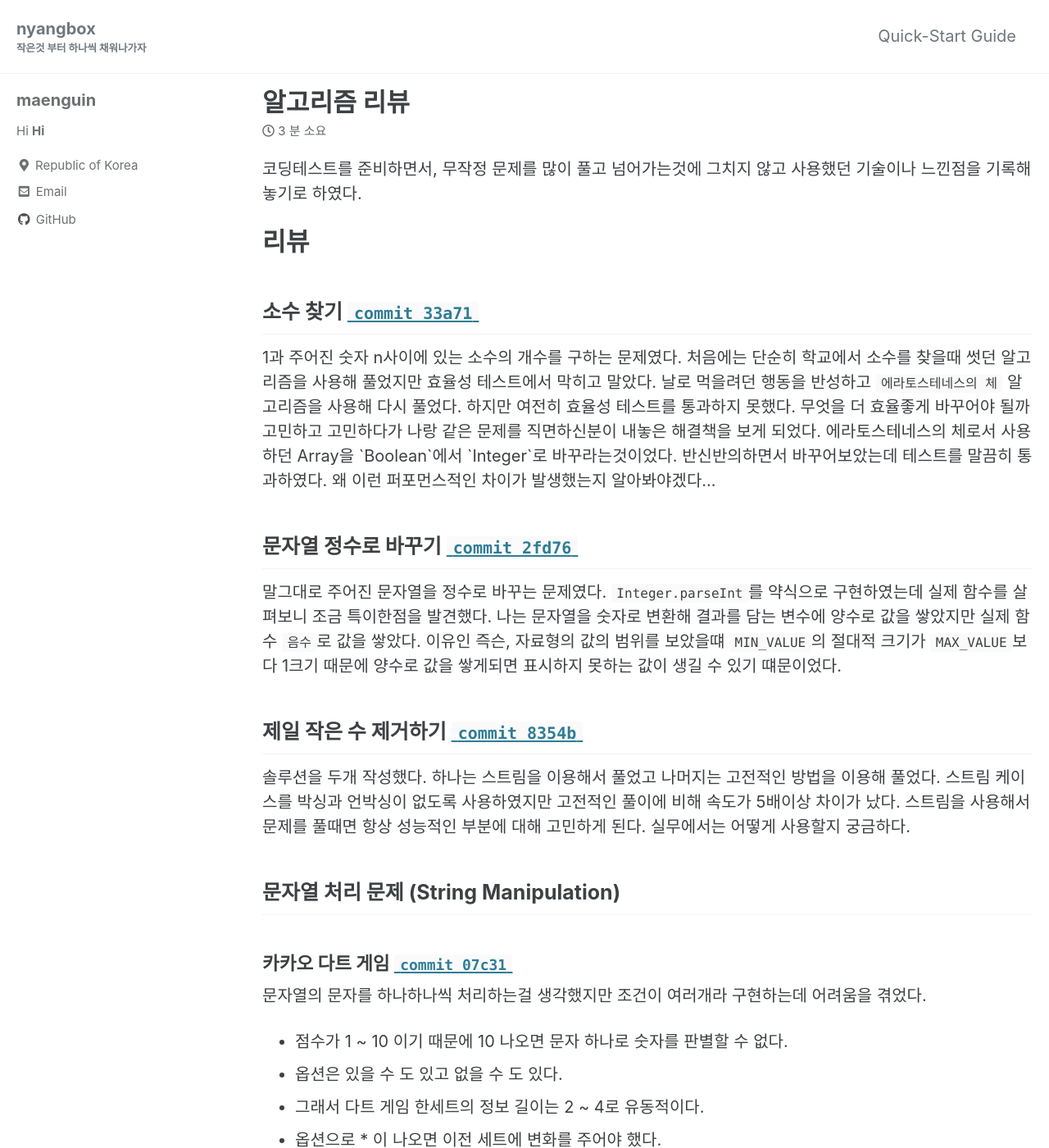
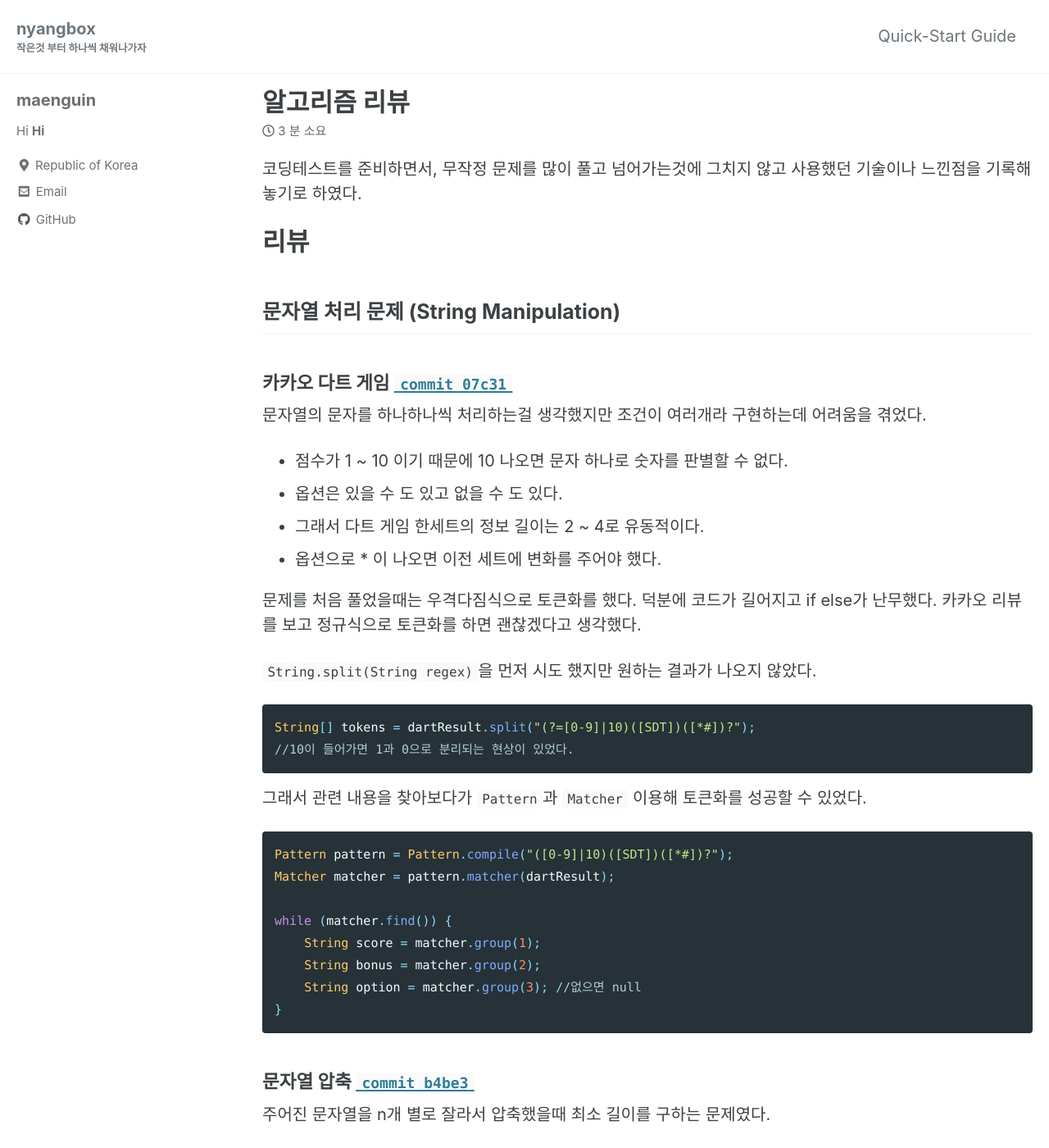
Before and after one commit to maenguin/maenguin.github.io, a Jekyll site: the page built from _posts/2020-12-01-algorithm-study.md, in a window 1280 px wide and 1400 px high. Shown: the whole window at 82% size. Built offline with Jekyll 4.4.1, drawn with Linux system fonts in a browser that asks for light colours; cached includes are drawn as plain includes; some of the changed text lies outside the part shown.

Commit message:
Update 2020-12-01-algorithm-study.md

```diff
--- a/_posts/2020-12-01-algorithm-study.md
+++ b/_posts/2020-12-01-algorithm-study.md
@@ -11,28 +11,7 @@ tags:
 
 # 리뷰
 
-## 소수 찾기 [`commit 33a71`](https://github.com/maenguin/Algorithm/commit/33a71adc3d0eb58d20051cc76f362f88683e8bd1)
-1과 주어진 숫자 n사이에 있는 소수의 개수를 구하는 문제였다.
-처음에는 단순히 학교에서 소수를 찾을때 썻던 알고리즘을 사용해 풀었지만 효율성 테스트에서 막히고 말았다.
-날로 먹을려던 행동을 반성하고 `에라토스테네스의 체` 알고리즘을 사용해 다시 풀었다.
-하지만 여전히 효율성 테스트를 통과하지 못했다.
-무엇을 더 효율좋게 바꾸어야 될까 고민하고 고민하다가 나랑 같은 문제를 직면하신분이 내놓은 해결책을 보게 되었다.
-에라토스테네스의 체로서 사용하던 Array<Boolean>을 `Boolean`에서 `Integer`로 바꾸라는것이었다.
-반신반의하면서 바꾸어보았는데 테스트를 말끔히 통과하였다.
-왜 이런 퍼포먼스적인 차이가 발생했는지 알아봐야겠다...
 
-## 문자열 정수로 바꾸기 [`commit 2fd76`](https://github.com/maenguin/Algorithm/commit/2fd76694a2adc8247594402d5097e10c351f2ed0)
-말그대로 주어진 문자열을 정수로 바꾸는 문제였다.
-`Integer.parseInt`를 약식으로 구현하였는데 실제 함수를 살펴보니 조금 특이한점을 발견했다.
-나는 문자열을 숫자로 변환해 결과를 담는 변수에 양수로 값을 쌓았지만 실제 함수 `음수`로 값을 쌓았다.
-이유인 즉슨, 자료형의 값의 범위를 보았을떄 `MIN_VALUE`의 절대적 크기가 `MAX_VALUE`보다 1크기 때문에
-양수로 값을 쌓게되면 표시하지 못하는 값이 생길 수 있기 떄문이었다.
-
-## 제일 작은 수 제거하기 [`commit 8354b`](https://github.com/maenguin/Algorithm/commit/8354bb29be9684aa6b62664902634d050070b85e)
-솔루션을 두개 작성했다. 하나는 스트림을 이용해서 풀었고 나머지는 고전적인 방법을 이용해 풀었다.
-스트림 케이스를 박싱과 언박싱이 없도록 사용하였지만 고전적인 풀이에 비해 속도가 5배이상 차이가 났다.
-스트림을 사용해서 문제를 풀때면 항상 성능적인 부분에 대해 고민하게 된다.
-실무에서는 어떻게 사용할지 궁금하다.
 
 ## 문자열 처리 문제 (String Manipulation)
 
```
Also changed, not shown: other parts of _posts/2020-12-01-algorithm-study.md (+26 -1 lines).
